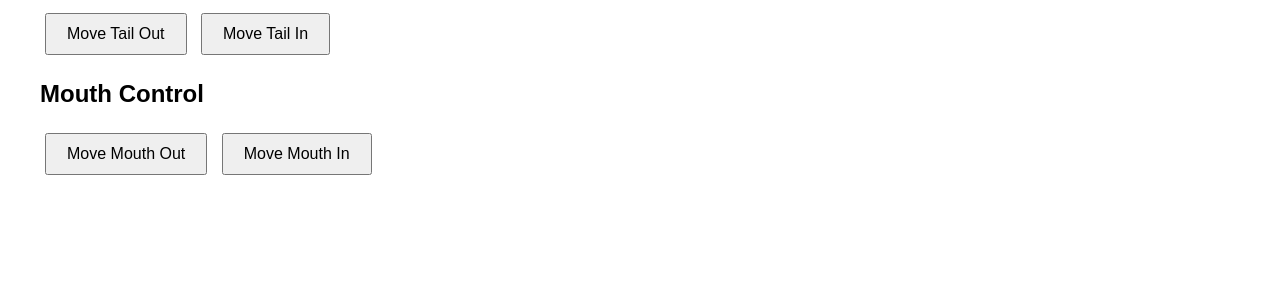
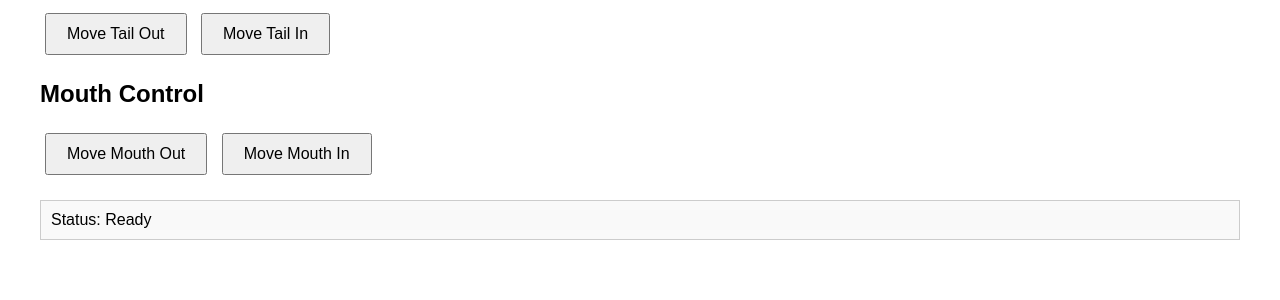
Before and after one commit to ben-kahl/FishAI, a Flask app: page / in a window 1280 px wide. Shown: the part 258-558 px from the top of the page. Run offline with Flask 3, Linux system fonts and the light colour scheme.

Commit message:
more fixes

```diff
--- a/templates/index.html
+++ b/templates/index.html
@@ -1,7 +1,7 @@
 <!DOCTYPE html>
 <html>
 <head>
-    <title>Fish Animatronic Control</title>
+    <title>Fish Control</title>
     <style>
         body { font-family: Arial, sans-serif; margin: 40px; }
         .button-container button {
@@ -10,6 +10,12 @@
             font-size: 16px;
             cursor: pointer;
         }
+        #status-message {
+            margin-top: 20px;
+            padding: 10px;
+            border: 1px solid #ccc;
+            background-color: #f9f9f9;
+        }
     </style>
 </head>
 <body>
@@ -17,33 +23,52 @@
 
     <div class="button-container">
         <h2>Head Control</h2>
-        <form action="/control_fish" method="post" style="display:inline;">
-            <button type="submit" name="action" value="move_head_out">Move Head Out</button>
-        </form>
-        <form action="/control_fish" method="post" style="display:inline;">
-            <button type="submit" name="action" value="move_head_in">Move Head In</button>
-        </form>
+        <button onclick="sendCommand('move_head_out')">Move Head Out</button>
+        <button onclick="sendCommand('move_head_in')">Move Head In</button>
     </div>
 
     <div class="button-container">
         <h2>Tail Control</h2>
-        <form action="/control_fish" method="post" style="display:inline;">
-            <button type="submit" name="action" value="move_tail_out">Move Tail Out</button>
-        </form>
-        <form action="/control_fish" method="post" style="display:inline;">
-            <button type="submit" name="action" value="move_tail_in">Move Tail In</button>
-        </form>
+        <button onclick="sendCommand('move_tail_out')">Move Tail Out</button>
+        <button onclick="sendCommand('move_tail_in')">Move Tail In</button>
     </div>
 
     <div class="button-container">
         <h2>Mouth Control</h2>
-        <form action="/control_fish" method="post" style="display:inline;">
-            <button type="submit" name="action" value="move_mouth_out">Move Mouth Out</button>
-        </form>
-        <form action="/control_fish" method="post" style="display:inline;">
-            <button type="submit" name="action" value="move_mouth_in">Move Mouth In</button>
-        </form>
+        <button onclick="sendCommand('move_mouth_out')">Move Mouth Out</button>
+        <button onclick="sendCommand('move_mouth_in')">Move Mouth In</button>
     </div>
+
+    <div id="status-message">
+        Status: Ready
+    </div>
+
+    <script>
+        async function sendCommand(action) {
+            const statusMessageDiv = document.getElementById('status-message');
+            statusMessageDiv.textContent = 'Status: Sending command...';
+
+            try {
+                const response = await fetch('/control_fish', {
+                    method: 'POST',
+                    headers: {
+                        'Content-Type': 'application/x-www-form-urlencoded',
+                    },
+                    body: `action=${action}`
+                });
+
+                if (response.ok) {
+                    const message = await response.text();
+                    statusMessageDiv.textContent = `Status: ${message}`;
+                } else {
+                    const errorText = await response.text();
+                    statusMessageDiv.textContent = `Status: Error - ${response.status} ${response.statusText} (${errorText})`;
+                }
+            } catch (error) {
+                statusMessageDiv.textContent = `Status: Network Error - ${error}`;
+            }
+        }
+    </script>
 
 </body>
 </html>
```
Also changed, not shown: fish.py (+4 -4 lines).
